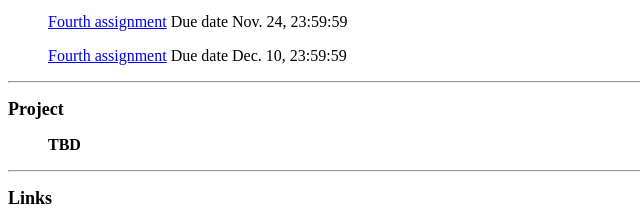
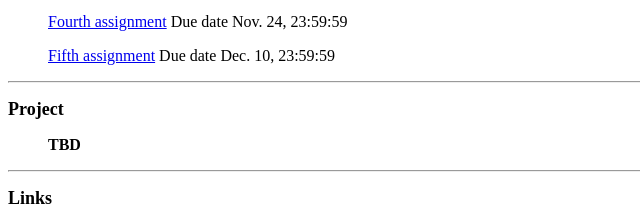
Before and after one commit to fla24course/fla24course.github.io, a plain HTML site: page index.html in a window 1280 px wide. Shown: the part 1430-1647 px from the top of the page, 0-640 px from the left. Drawn offline with Linux system fonts and the light colour scheme.

Commit message:
correct index

```diff
--- a/index.html
+++ b/index.html
@@ -112,7 +112,7 @@ Information</font></a><font size="3" face="Times New Roman">] [</font><a href="h
   <p class="STYLE21"><a href="https://fla24course.github.io/Assignment/Assign_2.zip">Second assignment</a> Due date Oct. 27, 23:59:59</p>
   <p class="STYLE21"><a href="https://fla24course.github.io/Assignment/Assign_3.zip">Third assignment</a> Due date Nov. 10, 23:59:59</p>
   <p class="STYLE21"><a href="https://fla24course.github.io/Assignment/Assign_4.zip">Fourth assignment</a> Due date Nov. 24, 23:59:59</p>
-  <p class="STYLE21"><a href="https://fla24course.github.io/Assignment/Assign_5.zip">Fourth assignment</a> Due date Dec. 10, 23:59:59</p>
+  <p class="STYLE21"><a href="https://fla24course.github.io/Assignment/Assign_5.zip">Fifth assignment</a> Due date Dec. 10, 23:59:59</p>
 
 </blockquote>
 
```
